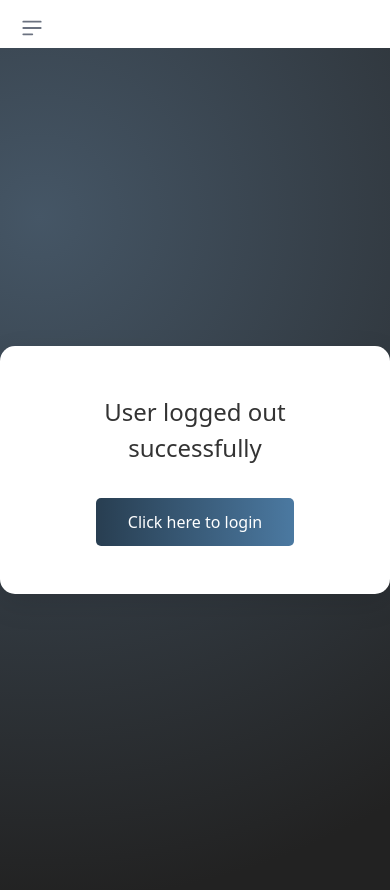
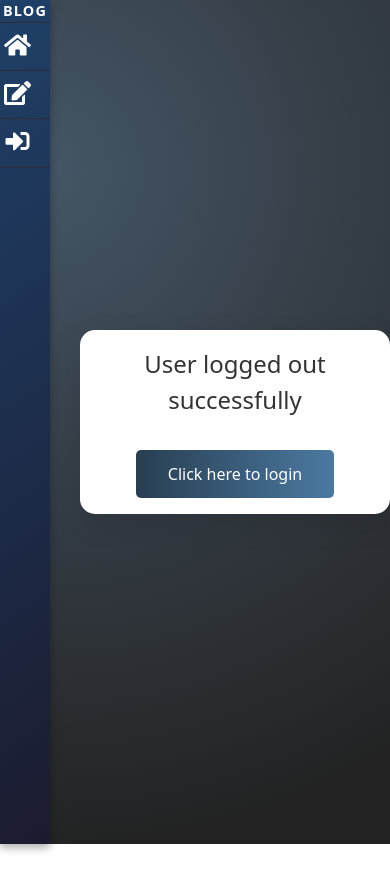
Before and after one commit to Deepak9657568826/Lightning_leap, a React (Vite) app in the folder frontend/lightingLeap/: page /logout in a window 390 px wide. After the commit the page ends 844 px from the top, so only its background shows below. Built offline with nearby package versions, Linux system fonts and the light colour scheme; no server answers.

Commit message:
responsiveness complete

```diff
--- a/frontend/lightingLeap/src/App.jsx
+++ b/frontend/lightingLeap/src/App.jsx
@@ -7,6 +7,7 @@ import Blog from './pages/Blog';
 import Addpost from './pages/Addpost';
 import Sidebar from './component/Sidebar';
 import Logout from './pages/Logout';
+import Sidebar2 from './component/Sidebar2';
 
 function App() {
 
@@ -23,9 +24,9 @@ function App() {
 
   return (
     <div>
-      <Sidebar/>
+      <Sidebar2/>
     <Allroutes/>
-
+     {/* <Sidebar2/> */}
     </div>
   );
 }
--- /dev/null
+++ b/frontend/lightingLeap/src/component/Sidebar.css
@@ -0,0 +1,220 @@
+@import url('https://cdnjs.cloudflare.com/ajax/libs/font-awesome/5.15.4/css/all.min.css');
+
+.sidebar {
+    height: 100vh;
+    width: 250px;
+    background: linear-gradient(145deg, #1f4068, #1b1b2f);
+    color: white;
+    display: flex;
+    flex-direction: column;
+    justify-content: space-between;
+    position: fixed;
+    top: 0;
+    left: 0;
+    transition: all 0.3s ease;
+    box-shadow: 0 4px 8px rgba(0, 0, 0, 0.3);
+    overflow-y: auto;
+    z-index: 1;
+}
+
+.sidebar-header {
+    text-align: center;
+    border-bottom: 1px solid #2e2e3a;
+}
+
+.sidebar-header h2 {
+    margin: 0;
+    font-size: 1.5rem;
+    color: #e94560;
+    text-transform: uppercase;
+    letter-spacing: 1.2px;
+    font-weight: bold;
+    color: white;
+}
+
+.sidebar-menu {
+    list-style: none;
+    padding: 0;
+    margin: 0;
+    flex-grow: 1;
+}
+
+.sidebar-menu li {
+    display: flex;
+    align-items: center;
+    padding: 15px 20px;
+    cursor: pointer;
+    border-bottom: 1px solid #2e2e3a;
+    transition: background 0.3s ease, padding-left 0.3s ease;
+    font-size: 1.1rem;
+}
+
+.sidebar-menu li:hover {
+    background-color: #e94560;
+    padding-left: 30px;
+}
+
+.sidebar-menu li i {
+    margin-right: 15px;
+    font-size: 1.3rem;
+}
+
+.sidebar-menu li span {
+    flex-grow: 1;
+}
+
+.sidebar-footer {
+    padding: 20px;
+    border-top: 1px solid #2e2e3a;
+    display: flex;
+    align-items: center;
+}
+
+.user-details {
+    display: flex;
+    align-items: center;
+}
+
+.user-details img {
+    width: 50px;
+    height: 50px;
+    border-radius: 50%;
+    margin-right: 15px;
+    border: 2px solid #e94560;
+}
+
+.user-details div {
+    display: flex;
+    flex-direction: column;
+}
+
+.user-details p {
+    margin: 0;
+    font-size: 0.9rem;
+    line-height: 1.4;
+}
+
+.user-details p:first-child {
+    font-weight: bold;
+}
+
+/* Responsive styles for different screen sizes */
+
+/* @media (max-width: 1024px) {
+    .sidebar {
+        width: 220px;
+    }
+
+    .content {
+        margin-left: 220px;
+    }
+
+    .sidebar-menu li {
+        padding: 12px 18px;
+    }
+
+    .sidebar-menu li:hover {
+        padding-left: 28px;
+    }
+} */
+
+/* @media (max-width: 768px) {
+    .sidebar {
+        width: 200px;
+    }
+
+    .content {
+        margin-left: 200px;
+    }
+
+    .sidebar-menu li {
+        padding: 10px 15px;
+    }
+
+    .sidebar-menu li:hover {
+        padding-left: 25px;
+    }
+
+    .user-details img {
+        width: 40px;
+        height: 40px;
+    }
+} */
+
+@media (max-width: 660px) {
+    .sidebar {
+        width: 80px;
+    }
+
+    .sidebar-header h2 {
+        font-size: 0.9rem;
+    }
+
+    .sidebar-menu {
+        display: flex;
+        flex-direction: column;
+        align-items: center;
+    }
+
+    .sidebar-menu li {
+        padding: 10px;
+        justify-content: center;
+        /* Center icons */
+        text-align: center;
+    }
+
+    .sidebar-menu li span {
+        display: none;
+        /* Hide text */
+    }
+
+    .sidebar-menu li i {
+        font-size: 1.5rem;
+        /* Adjust icon size if needed */
+    }
+
+    .sidebar-footer {
+        display: flex;
+        flex-wrap: wrap;
+        flex-direction: column;
+    }
+}
+
+@media (max-width: 390px) {
+    .sidebar {
+        width: 50px;
+    }
+
+    .sidebar-header h2 {
+        font-size: 0.9rem;
+    }
+
+    .sidebar-menu {
+        display: flex;
+        flex-direction: column;
+        align-items: center;
+    }
+
+    .sidebar-menu li {
+        padding: 10px;
+        justify-content: center;
+        /* Center icons */
+        text-align: center;
+    }
+
+    .sidebar-menu li span {
+        display: none;
+        /* Hide text */
+    }
+
+    .sidebar-menu li i {
+        font-size: 1.5rem;
+        /* Adjust icon size if needed */
+    }
+
+    .sidebar-footer {
+        display: flex;
+        flex-wrap: wrap;
+        flex-direction: column;
+    }
+}
--- /dev/null
+++ b/frontend/lightingLeap/src/component/Sidebar2.jsx
@@ -0,0 +1,77 @@
+import React from 'react';
+import './Sidebar.css';
+import { useSelector } from 'react-redux';
+import { Link } from 'react-router-dom';
+
+const Sidebar = () => {
+    const state = useSelector(state => state.auth);
+    console.log(state.data.Message);
+
+    return (
+        <div className="sidebar">
+            <div className="sidebar-header">
+                <h2>BLOG</h2>
+            </div>
+            <ul className="sidebar-menu">
+                <li>
+                    <Link to="/homepage" > <i className="fas fa-home"></i></Link>
+                    <span><Link to="/homepage" className="ms-3">Dashboard</Link></span>
+                </li>
+
+
+                <li>
+                    <Link to="/blog">  <i className="fas fa-edit"></i></Link>
+                    <span><Link to="/blog" className="ms-3">Your Post</Link></span>
+                </li>
+
+
+                {(state.data.Message == "Login successfull") ? (
+                    <li>
+                        <Link to="/addblog"> <i className="fas fa-plus-circle"></i></Link>
+                        <span><Link to="/addblog" className="ms-3">Add Post</Link></span>
+                    </li>
+                ) : (
+                    ""
+                )}
+
+
+
+                {(state.data.Message == "Login successfull" ) ? (
+                    <li>
+                        <Link to="/user" > <i className="fas fa-users"></i></Link>
+                        <span><Link to="/user" className="flex-1 ms-3 whitespace-nowrap">Users</Link></span>
+                    </li>
+                ) : (
+                    ""
+                )}
+
+
+
+                {!(state.data.Message == "Login successfull") ? (
+                    <li>
+                        <Link to="/signup" > <i className="fas fa-sign-in-alt"></i></Link>
+
+                        <span><Link to="/signup" className="flex-1 ms-3 whitespace-nowrap">Sign In</Link></span>
+                    </li>
+                ) : (
+                    ""
+                )}
+
+
+
+                {state.data.Message == "Login successfull" ? (
+                    <li>
+                        <Link to="/logout"><i className="fas fa-sign-out-alt"></i></Link>
+                        <span><Link to="/logout" className="flex-1 ms-3 whitespace-nowrap">Logout</Link></span>
+                    </li>
+                ) : (
+                    ""
+                )}
+
+            </ul>
+
+        </div>
+    );
+};
+
+export default Sidebar;
--- a/frontend/lightingLeap/src/pages/BLog.css
+++ b/frontend/lightingLeap/src/pages/BLog.css
@@ -2,16 +2,27 @@
 #blogpostmain{
     /* background-color: red !important; */
     background: radial-gradient(circle at 10% 20%, rgb(69, 86, 102) 0%, rgb(34, 34, 34) 90%);
-    margin-left: 16rem;
+    margin-left: 15rem;
 }
 
 
-@media (max-width:655px) {
+/* @media (max-width:655px) {
     #blogpostmain{
         margin-left: 0rem;
     }
+} */
+
+@media (max-width:660px) {
+    #blogpostmain {
+        margin-left: 80px;
+    }
 }
 
+@media (max-width:390px) {
+    #blogpostmain {
+        margin-left: 50px;
+    }
+}
 
 
 .button_BLog_main {
--- a/frontend/lightingLeap/src/pages/Login.css
+++ b/frontend/lightingLeap/src/pages/Login.css
@@ -18,14 +18,21 @@
     animation: slideIn 0.7s ease-out;
 }
 .loginmain{
-    margin-left: 16rem;
+    margin-left: 15rem;
     background: radial-gradient(circle at 10% 20%, rgb(69, 86, 102) 0%, rgb(34, 34, 34) 90%);
     /* border: 12px solid red !important; */
 }
 
-@media (max-width:655px) {
+@media (max-width:660px) {
     .loginmain{
-        margin-left: 0rem;
+        margin-left: 80px;
+        /* border: 2px solid red; */
+    }
+}
+@media (max-width:390px) {
+    .loginmain{
+        margin-left: 50px;
+        /* border: 2px solid red; */
     }
 }
 
--- a/frontend/lightingLeap/src/pages/LogoutPage.css
+++ b/frontend/lightingLeap/src/pages/LogoutPage.css
@@ -7,26 +7,44 @@
   background: radial-gradient(circle at 10% 20%, rgb(69, 86, 102) 0%, rgb(34, 34, 34) 90%);
   overflow: hidden;
   position: relative;
-    margin-left: 16rem;
+  margin-left: 15rem;
 }
+
 @media (max-width:655px) {
-    .logout-container{
+  .logout-container {
     margin-left: 0rem;
   }
 }
 
 
-
-
 .logout-card {
   background: white;
-    padding: 3rem;
+  padding: 2rem;
   border-radius: 15px;
   box-shadow: 0 10px 30px rgba(0, 0, 0, 0.1);
   text-align: center;
   transform: scale(0);
   animation: scaleIn 0.6s forwards;
 }
+
+
+
+@media (max-width:660px) {
+  .logout-card {
+    margin-left: 80px;
+    padding: 1rem;
+  }
+}
+
+@media (max-width:390px) {
+  .logout-card {
+    margin-left: 5px 5px 5px  40px;
+    padding: 1rem;
+  }
+}
+
+
+
 
 @keyframes scaleIn {
   to {
--- a/frontend/lightingLeap/src/pages/Signup.jsx
+++ b/frontend/lightingLeap/src/pages/Signup.jsx
@@ -30,8 +30,13 @@ function Signup() {
             .then((data) => {
                 console.log(data);
                 setLogin(true);
-
-                navigate("/")
+                if(data.Message == `New user with email id ${email} register successfull`){
+                 alert(`${data.Message}`)
+                    navigate("/")
+                }
+                else{
+                    alert(`${data.Message}`)
+                }
 
 
             })
--- a/frontend/lightingLeap/src/pages/addpost.css
+++ b/frontend/lightingLeap/src/pages/addpost.css
@@ -1,16 +1,27 @@
 .addpost_main {
-margin-left: 16rem;
+margin-left: 15rem;
 background: radial-gradient(circle at 10% 20%, rgb(69, 86, 102) 0%, rgb(34, 34, 34) 90%);
 
 /* animation: name duration timing-function delay iteration-count direction fill-mode; */
 }
 
-@media (max-width:655px) {
+/* @media (max-width:655px) {
     .addpost_main{
         margin-left: 0rem;
     }
+} */
+
+@media (max-width:660px) {
+    .addpost_main {
+        margin-left: 80px;
+    }
 }
 
+@media (max-width:390px) {
+    .addpost_main {
+        margin-left: 50px;
+    }
+}
 
 
 
--- a/frontend/lightingLeap/src/pages/signup.css
+++ b/frontend/lightingLeap/src/pages/signup.css
@@ -6,7 +6,14 @@
 }
 @media (max-width:655px) {
     .signup_main{
-        margin-left: 0rem;
+        margin-left: 80px;
+        /* border: 2px solid red; */
+    }
+}
+@media (max-width:390px) {
+    .signup_main{
+        margin-left: 50px;
+        /* border: 2px solid red; */
     }
 }
 
--- a/frontend/lightingLeap/src/pages/userdetails.css
+++ b/frontend/lightingLeap/src/pages/userdetails.css
@@ -1,21 +1,31 @@
-.userdetails_main{
-background:radial-gradient(circle at 10% 20%, rgb(69, 86, 102) 0%, rgb(34, 34, 34) 90%) ;
+.userdetails_main {
+    background: radial-gradient(circle at 10% 20%, rgb(69, 86, 102) 0%, rgb(34, 34, 34) 90%);
     height: 100vh;
     display: flex;
     justify-content: center;
     align-items: center;
-    margin-left: 16rem;
+    margin-left: 15rem;
 }
 
 
-@media (max-width:655px) {
-    .userdetails_main{
-        margin-left: 0rem;
+
+@media (max-width:660px) {
+    .userdetails_main {
+        margin-left: 80px;
+        margin: 2px;
+    }
+}
+
+@media (max-width:390px) {
+    .userdetails_main {
+        margin-left: 50px;
+        margin: 2px;
     }
 }
 
 
-.usermain{
+.usermain {
+
     animation: deepak 0.5s linear;
 }
 
```
Also changed, not shown: frontend/lightingLeap/src/component/Sidebar.jsx (+9 -6 lines), frontend/lightingLeap/src/pages/Homepage.css (+26 -10 lines). Lines whose indentation alone changed are shown as unchanged.
